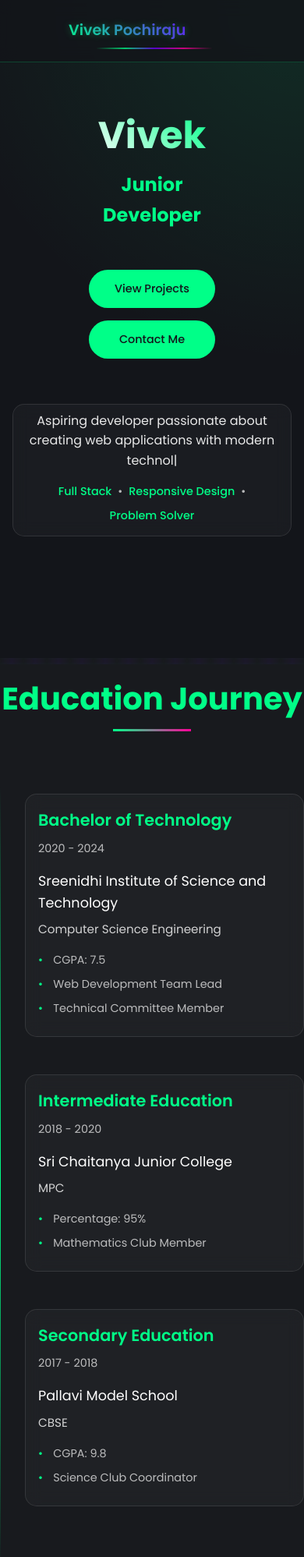
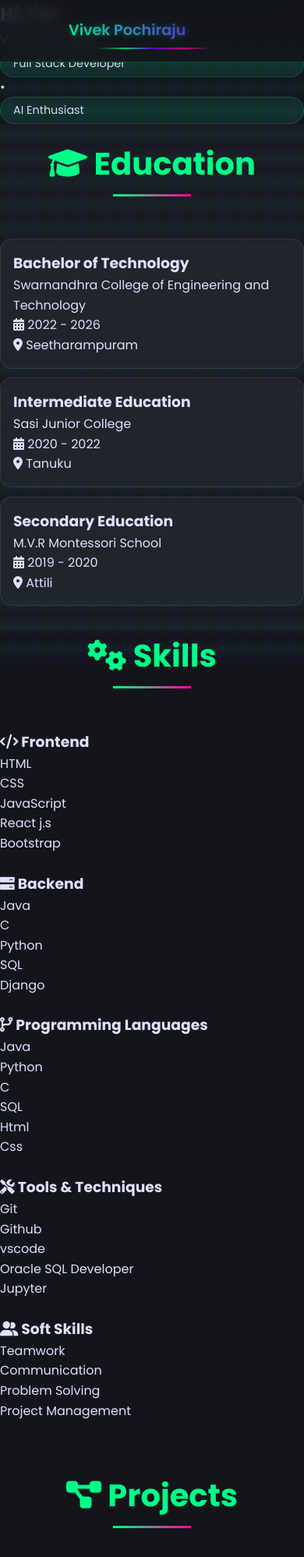
Before and after one commit to vivekpochiraju-24/viveksportfolio, a plain HTML site: page index.html in a window 390 px wide. Shown: the top 1997 px of the page at 78% size. Drawn offline with Linux system fonts and the light colour scheme.

Commit message:
Update index.html

```diff
--- a/index.html
+++ b/index.html
@@ -27,122 +27,109 @@
                 </div>
             </div>
             <ul class="nav-links">
-                <li><a href="#about">About</a></li>
                 <li><a href="#education">Education</a></li>
                 <li><a href="#skills">Skills</a></li>
                 <li><a href="#projects">Projects</a></li>
+                <li><a href="#home-certifications">Certifications</a></li>
                 <li><a href="#experience">Experience</a></li>
+                <li><a href="#contact">Contact Me</a></li>
+
             </ul>
         </div>
     </nav>
 
-    <header class="hero" id="home">
-        <div class="hero-content">
-            <div class="intro-section">
-                <h1 data-text="Vivek Pochiraju">Vivek</h1>
-                <h2 class="typing-text">Junior Developer</h2>
-                <div class="hero-cta">
-                    <a href="#projects" class="cta-btn">View Projects</a>
-                    <a href="#contact" class="cta-btn outline">Contact Me</a>
+    <section id="about" class="about-section">
+        <div class="about-container">
+            <div class="intro-container">
+                <h1 class="greeting">Hi, I'm</h1>
+                <div class="name-container">
+                    <span class="highlight-name">Vivek Pochiraju</span>
                 </div>
-            </div>
-            <div class="objective">
-                <p class="objective-text typing-effect">
-                    <span class="typed-text"></span><span class="cursor">|</span>
-                </p>
-                <div class="tech-stack">
-                    <span>Full Stack</span>
-                    <span>•</span>
-                    <span>Responsive Design</span>
-                    <span>•</span>
-                    <span>Problem Solver</span>
-                </div>
-            </div>
-        </div>
-    </header>
-
-    <section id="education" class="education-section">
-        <div class="container">
-            <h2 class="section-title">Education Journey</h2>
-            <div class="education-timeline">
-                <div class="timeline-item">
-                    <div class="timeline-content">
-                        <div class="education-card">
-                            <div class="edu-header">
-                                <h3>Bachelor of Technology</h3>
-                                <span class="year">2020 - 2024</span>
-                            </div>
-                            <p class="institution">Sreenidhi Institute of Science and Technology</p>
-                            <p class="field">Computer Science Engineering</p>
-                            <ul class="achievements">
-                                <li>CGPA: 7.5</li>
-                                <li>Web Development Team Lead</li>
-                                <li>Technical Committee Member</li>
-                            </ul>
-                        </div>
-                    </div>
-                </div>
-                <div class="timeline-item">
-                    <div class="timeline-content">
-                        <div class="education-card">
-                            <div class="edu-header">
-                                <h3>Intermediate Education</h3>
-                                <span class="year">2018 - 2020</span>
-                            </div>
-                            <p class="institution">Sri Chaitanya Junior College</p>
-                            <p class="field">MPC</p>
-                            <ul class="achievements">
-                                <li>Percentage: 95%</li>
-                                <li>Mathematics Club Member</li>
-                            </ul>
-                        </div>
-                    </div>
-                </div>
-                <div class="timeline-item">
-                    <div class="timeline-content">
-                        <div class="education-card">
-                            <div class="edu-header">
-                                <h3>Secondary Education</h3>
-                                <span class="year">2017 - 2018</span>
-                            </div>
-                            <p class="institution">Pallavi Model School</p>
-                            <p class="field">CBSE</p>
-                            <ul class="achievements">
-                                <li>CGPA: 9.8</li>
-                                <li>Science Club Coordinator</li>
-                            </ul>
-                        </div>
-                    </div>
+                <div class="roles-container">
+                    <div class="role">Full Stack Developer</div>
+                    <div class="role-separator">•</div>
+                    <div class="role">AI Enthusiast</div>
                 </div>
             </div>
         </div>
     </section>
 
-    <section id="skills" class="section">
-        <h2 class="section-title"><i class="fas fa-code"></i> Skills</h2>
-        <div class="skills-grid">
-            <div class="skill-category">
-                <h3><i class="fas fa-laptop-code"></i> Programming</h3>
-                <div class="skill-items">
-                    <span>Python</span>
-                    <span>HTML</span>
-                    <span>CSS</span>
-                    <span>SQL</span>
-                </div>
+    <section id="education" class="education-section">
+        <h2 class="section-title"><i class="fas fa-graduation-cap"></i> Education</h2>
+        <div class="education-grid">
+            <div class="education-card animated-card">
+                <h3>Bachelor of Technology</h3>
+                <p>Swarnandhra College of Engineering and Technology</p>
+                <p><i class="fas fa-calendar-alt"></i> 2022 - 2026</p>
+                <p><i class="fas fa-map-marker-alt"></i> Seetharampuram</p>
             </div>
-            <div class="skill-category">
-                <h3><i class="fas fa-database"></i> Data Science</h3>
-                <div class="skill-items">
-                    <span>Data Visualization</span>
-                    <span>Data Analysis</span>
-                </div>
+            <div class="education-card animated-card">
+                <h3>Intermediate Education</h3>
+                <p>Sasi Junior College</p>
+                <p><i class="fas fa-calendar-alt"></i> 2020 - 2022</p>
+                <p><i class="fas fa-map-marker-alt"></i> Tanuku</p>
             </div>
-            <div class="skill-category">
-                <h3><i class="fas fa-globe"></i> Web Development</h3>
-                <div class="skill-items">
-                    <span>Full Stack Development</span>
-                    <span>Power BI Developer</span>
-                </div>
+            <div class="education-card animated-card">
+                <h3>Secondary Education</h3>
+                <p>M.V.R Montessori School</p>
+                <p><i class="fas fa-calendar-alt"></i> 2019 - 2020</p>
+                <p><i class="fas fa-map-marker-alt"></i> Attili</p>
+            </div>
+        </div>
+    </section>
+
+    <section id="skills" class="skills-section">
+        <h2 class="section-title"><i class="fas fa-cogs"></i> Skills</h2>
+        <div class="skills-grid grid grid-cols-1 md:grid-cols-2 lg:grid-cols-3 gap-4">
+            <div class="skill-card animated-card p-4 border rounded-lg shadow-md transition-transform duration-300 ease-in-out hover:transform hover:-translate-y-2">
+                <h3 class="font-bold text-lg skill-heading"><i class="fas fa-code"></i> Frontend</h3>
+                <ul>
+                    <li>HTML</li>
+                    <li>CSS</li>
+                    <li>JavaScript</li>
+                    <li>React j.s</li>
+                    <li>Bootstrap</li>
+                </ul>
+            </div>
+            <div class="skill-card animated-card p-4 border rounded-lg shadow-md transition-transform duration-300 ease-in-out hover:transform hover:-translate-y-2">
+                <h3 class="font-bold text-lg skill-heading"><i class="fas fa-server"></i> Backend</h3>
+                <ul>
+                    <li>Java</li>
+                    <li>C</li>
+                    <li>Python</li>
+                    <li>SQL</li>
+                    <li>Django</li>
+                </ul>
+            </div>
+            <div class="skill-card animated-card p-4 border rounded-lg shadow-md transition-transform duration-300 ease-in-out hover:transform hover:-translate-y-2">
+                <h3 class="font-bold text-lg skill-heading"><i class="fas fa-code-branch"></i> Programming Languages</h3>
+                <ul>
+                    <li>Java</li>
+                    <li>Python</li>
+                    <li>C</li>
+                    <li>SQL</li>
+                    <li>Html</li>
+                    <li>Css</li>
+                </ul>
+            </div>
+            <div class="skill-card animated-card p-4 border rounded-lg shadow-md transition-transform duration-300 ease-in-out hover:transform hover:-translate-y-2">
+                <h3 class="font-bold text-lg skill-heading"><i class="fas fa-tools"></i> Tools & Techniques</h3>
+                <ul>
+                    <li>Git</li>
+                    <li>Github</li>
+                    <li>vscode</li>
+                    <li>Oracle SQL Developer</li>
+                    <li>Jupyter</li>
+                </ul>
+            </div>
+            <div class="skill-card animated-card p-4 border rounded-lg shadow-md transition-transform duration-300 ease-in-out hover:transform hover:-translate-y-2">
+                <h3 class="font-bold text-lg skill-heading"><i class="fas fa-user-friends"></i> Soft Skills</h3>
+                <ul>
+                    <li>Teamwork</li>
+                    <li>Communication</li>
+                    <li>Problem Solving</li>
+                    <li>Project Management</li>
+                </ul>
             </div>
         </div>
     </section>
@@ -158,7 +145,65 @@
                     <span>CSS</span>
                     <span>JavaScript</span>
                 </div>
+                <a href="https://github.com/vivekpochiraju-24/CODSOFT/tree/main" target="_blank" class="view-button">View Project</a>
             </div>
+
+            <div class="project-card">
+                <h3>Stock Market Prediction</h3>
+                <p>Developed a web-based Stock Market Prediction application using HTML, CSS, and JavaScript to analyze stock trends.</p>
+                <div class="project-tags">
+                    <span>HTML</span>
+                    <span>CSS</span>
+                    <span>JavaScript</span>
+                </div>
+                <a href="https://github.com/vivekpochiraju-24/CodeAlpha_Stock-Prediction/tree/main" target="_blank" class="view-button">View Project</a>
+            </div>
+
+            <div class="project-card">
+                <h3>Tic-Tac-Toe</h3>
+                <p>Developed a web-based Tic-Tac-Toe game using HTML, CSS, and JavaScript.</p>
+                <div class="project-tags">
+                    <span>HTML</span>
+                    <span>CSS</span>
+                    <span>JavaScript</span>
+                </div>
+                <a href="https://github.com/vivekpochiraju-24/Tic-Tac-Toe-app" target="_blank" class="view-button">View Project</a>
+            </div>
+
+            <div class="project-card">
+                <h3>Clone Portfolio</h3>
+                <p>Developed a web-based Clone Portfolio using HTML, CSS, and JavaScript to showcase projects and skills.</p>
+                <div class="project-tags">
+                    <span>HTML</span>
+                    <span>CSS</span>
+                    <span>JavaScript</span>
+                </div>
+                <a href="https://github.com/vivekpochiraju-24/CODSOFT/tree/main" target="_blank" class="view-button">View Project</a>
+            </div>
+
+            <div class="project-card">
+                <h3>Calculator</h3>
+                <p>Developed a web-based Calculator using HTML, CSS, and JavaScript to perform basic arithmetic operations.</p>
+                <div class="project-tags">
+                    <span>HTML</span>
+                    <span>CSS</span>
+                    <span>JavaScript</span>
+                </div>
+                <a href="https://github.com/vivekpochiraju-24/CODSOFT/tree/main" target="_blank" class="view-button">View Project</a>
+            </div>
+
+            <div class="project-card">
+                <h3>Weather App</h3>
+                <p>Developed a web-based Weather App using HTML, CSS, and JavaScript to display real-time weather data.</p>
+                <div class="project-tags">
+                    <span>HTML</span>
+                    <span>CSS</span>
+                    <span>JavaScript</span>
+                </div>
+                <a href="https://github.com/vivekpochiraju-24/Weather-application/tree/main" target="_blank" class="view-button">View Project</a>
+            </div>
+
+
             <div class="project-card">
                 <h3>Stopwatch Web Application</h3>
                 <p>Built an interactive stopwatch application using HTML, CSS, and JavaScript.</p>
@@ -167,6 +212,17 @@
                     <span>CSS</span>
                     <span>JavaScript</span>
                 </div>
+                <a href="https://github.com/vivekpochiraju-24/stopwatch-application/tree/main" target="_blank" class="view-button">View Project</a>
+            </div>
+            <div class="project-card">
+                <h3>Web Scraping Project</h3>
+                <p>Developed a web scraping tool using Python to extract data from websites.</p>
+                <div class="project-tags">
+                    <span>Python</span>
+                    <span>BeautifulSoup</span>
+                    <span>Requests</span>
+                </div>
+                <a href="https://github.com/vivekpochiraju-24/webscrapping/tree/main" target="_blank" class="view-button">View Project</a>
             </div>
             <div class="project-card">
                 <h3>Titanic Classification Task</h3>
@@ -176,7 +232,24 @@
                     <span>ML</span>
                     <span>Data Analysis</span>
                 </div>
+                <a href="https://github.com/vivekpochiraju-24/CodeAlpha_titanic-classification/tree/main" target="_blank" class="view-button">View Project</a>
             </div>
+        </div>
+
+    </section>
+
+    <section id="home-certifications" class="section">
+        <h2 class="section-title"><i class="fas fa-certificate"></i> Certifications</h2>
+        <div class="education-grid">
+            <div class="education-card">
+                <h3>Certification Name 1 <span class="education-year">(Year)</span></h3>
+                <p>Description of the certification.</p>
+            </div>
+            <div class="education-card">
+                <h3>Certification Name 2 <span class="education-year">(Year)</span></h3>
+                <p>Description of the certification.</p>
+            </div>
+            <!-- Add more certifications as needed -->
         </div>
     </section>
 
@@ -205,7 +278,7 @@
 
             <div class="experience-card">
                 <div class="experience-header">
-                    <h3>Trigonex- Front End Web Development</h3>
+                    <h3>Trigovex- Front End Web Development</h3>
                     <span class="role">Intern</span>
                 </div>
                 <div class="experience-timeline">
@@ -224,45 +297,7 @@
             </div>
         </div>
     </section>
-
-    <section id="languages" class="section">
-        <h2 class="section-title"><i class="fas fa-language"></i> Languages</h2>
-        <div class="languages-grid">
-            <div class="language-card">
-                <div class="language-icon">🇬🇧</div>
-                <h3>English</h3>
-                <div class="proficiency">
-                    <div class="proficiency-bar" data-level="90">
-                        <div class="proficiency-fill"></div>
-                    </div>
-                    <span>Bilingual Proficiency</span>
-                </div>
-            </div>
-
-            <div class="language-card">
-                <div class="language-icon">🇮🇳</div>
-                <h3>Telugu</h3>
-                <div class="proficiency">
-                    <div class="proficiency-bar" data-level="100">
-                        <div class="proficiency-fill"></div>
-                    </div>
-                    <span>Native</span>
-                </div>
-            </div>
-
-            <div class="language-card">
-                <div class="language-icon">🇮🇳</div>
-                <h3>Hindi</h3>
-                <div class="proficiency">
-                    <div class="proficiency-bar" data-level="80">
-                        <div class="proficiency-fill"></div>
-                    </div>
-                    <span>Professional Proficiency</span>
-                </div>
-            </div>
-        </div>
-    </section>
-
+    <section id="contact" class="section">
     <footer class="footer">
         <div class="footer-content">
             <div class="contact-section">
@@ -300,30 +335,12 @@
 
                     <div class="contact-card">
                         <div class="contact-icon">
-                            <i class="fas fa-map-marker-alt"></i>
+                            <i class="fab fa-github"></i>
                         </div>
-                        <h3>Location</h3>
+                        <h3>GitHub Profile</h3>
                         <p class="contact-text">
-                            Sivajayam Street, ATRR, India
+                            <a href="https://github.com/vivekpochiraju-24" target="_blank">vivekpochiraju-24</a>
                         </p>
-                    </div>
-                </div>
-            </div>
-
-            <div class="languages-section">
-                <h3><i class="fas fa-language"></i> Languages</h3>
-                <div class="language-pills">
-                    <div class="language-pill">
-                        <span class="language-name">English</span>
-                        <span class="proficiency-level">Bilingual</span>
-                    </div>
-                    <div class="language-pill">
-                        <span class="language-name">Telugu</span>
-                        <span class="proficiency-level">Native</span>
-                    </div>
-                    <div class="language-pill">
-                        <span class="language-name">Hindi</span>
-                        <span class="proficiency-level">Professional</span>
                     </div>
                 </div>
             </div>
@@ -333,32 +350,12 @@
             </div>
         </div>
     </footer>
+</section>
 
     <script>
-        const text = "Aspiring developer passionate about creating web applications with modern technologies. Skilled in HTML, CSS, and JavaScript.";
-        const typingSpeed = 50;
-        const typingDelay = 1000;
-
-        function typeText() {
-            const typedTextSpan = document.querySelector(".typed-text");
-            const cursorSpan = document.querySelector(".cursor");
-            const textArray = text.split("");
-            let i = 0;
-
-            function type() {
-                if (i < textArray.length) {
-                    typedTextSpan.textContent += textArray[i];
-                    i++;
-                    setTimeout(type, typingSpeed);
-                } else {
-                    cursorSpan.classList.add("typing");
-                }
-            }
-
-            setTimeout(type, typingDelay);
-        }
-
-        document.addEventListener("DOMContentLoaded", typeText);
+        document.addEventListener("DOMContentLoaded", function() {
+            // Initialize any remaining functionality
+        });
     </script>
 </body>
 </html>
```
